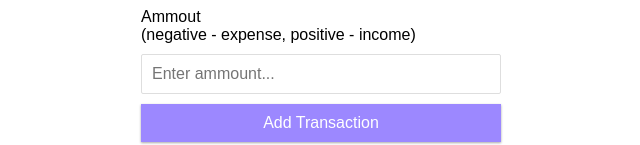
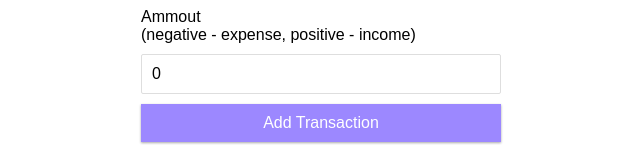
Before and after one commit to BilalHadid/Bootcamp_2020-Expense-Tracker, a React (Create React App) app: page / in a window 1280 px wide. Shown: the part 601-746 px from the top of the page, without its empty margins (319-959 px from the left). Built offline with nearby package versions, Linux system fonts and the light colour scheme; the HTML template or start-up script is replaced by a standard one.

Commit message:
add usestate value

```diff
--- a/src/Component/addTransaction.js
+++ b/src/Component/addTransaction.js
@@ -4,7 +4,7 @@ import './component.css'
 
 export const Transaction = () => {
     const [text,setText] = useState('');
-    const [ammount,setAmmount] = useState();
+    const [ammount,setAmmount] = useState(0);
 
 
 
```
